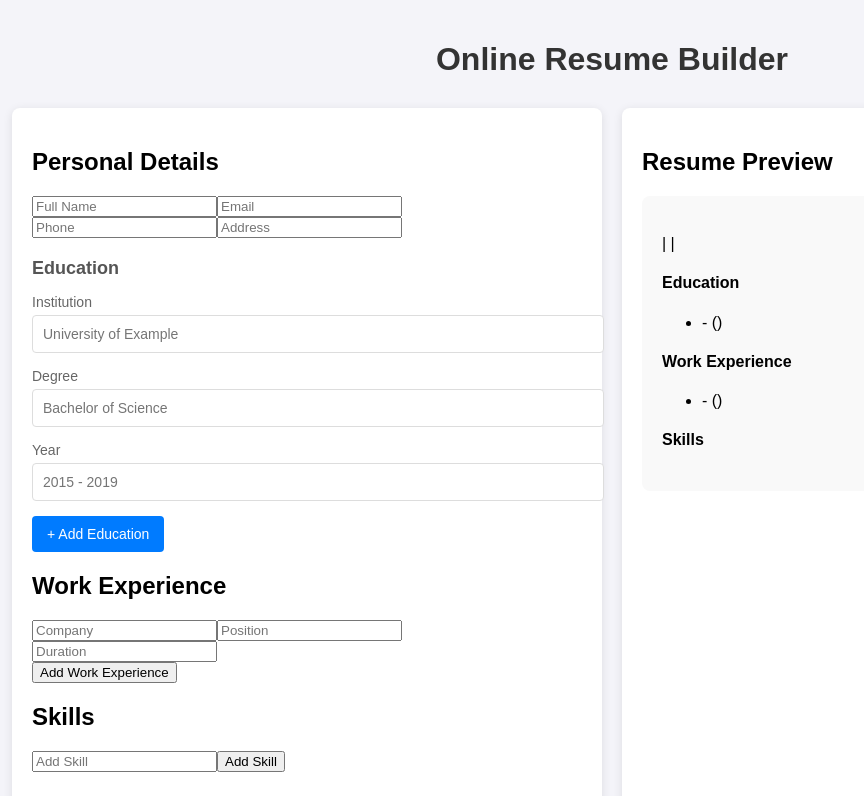
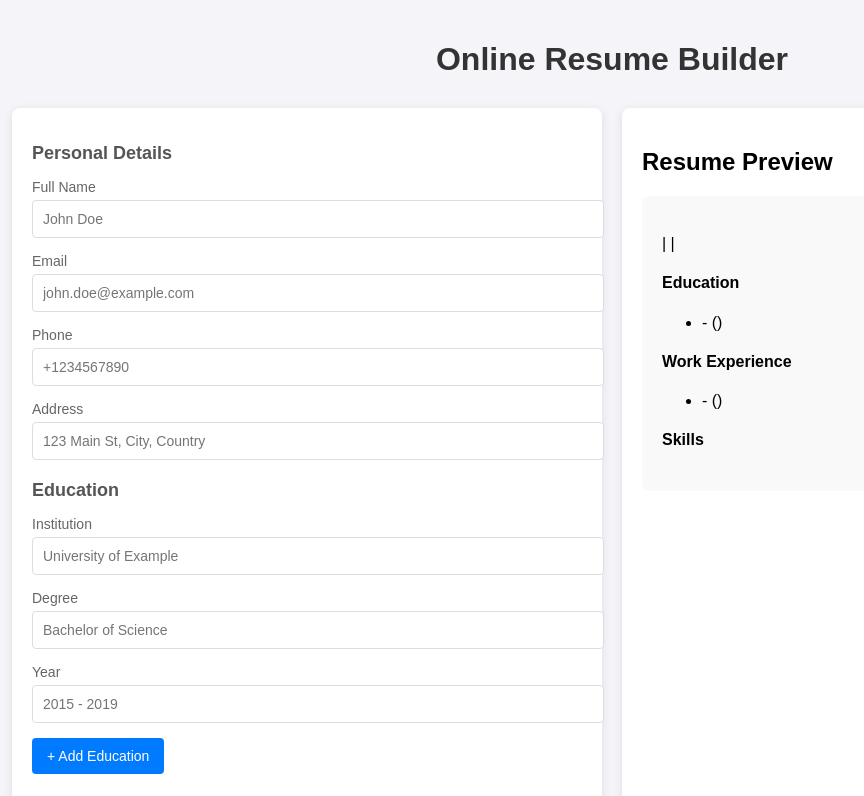
Before and after one commit to RensithUdara/resume-builder, a React (Create React App) app: page / in a window 1280 px wide. Shown: the top 796 px of the page, without its empty margins (28-892 px from the left). Built offline with nearby package versions, Linux system fonts and the light colour scheme.

Commit message:
style: enhance PersonalDetails component with improved structure and labels for input fields

```diff
--- a/src/components/PersonalDetails.js
+++ b/src/components/PersonalDetails.js
@@ -8,35 +8,47 @@ function PersonalDetails({ personalDetails, setPersonalDetails }) {
 
   return (
     <div className="form-section">
-      <h2>Personal Details</h2>
+      <h2 className="section-title">Personal Details</h2>
+      <div className="input-group">
+        <label>Full Name</label>
         <input
           type="text"
           name="name"
-        placeholder="Full Name"
+          placeholder="John Doe"
           value={personalDetails.name}
           onChange={handleChange}
         />
+      </div>
+      <div className="input-group">
+        <label>Email</label>
         <input
           type="email"
           name="email"
-        placeholder="Email"
+          placeholder="john.doe@example.com"
           value={personalDetails.email}
           onChange={handleChange}
         />
+      </div>
+      <div className="input-group">
+        <label>Phone</label>
         <input
           type="tel"
           name="phone"
-        placeholder="Phone"
+          placeholder="+1234567890"
           value={personalDetails.phone}
           onChange={handleChange}
         />
+      </div>
+      <div className="input-group">
+        <label>Address</label>
         <input
           type="text"
           name="address"
-        placeholder="Address"
+          placeholder="123 Main St, City, Country"
           value={personalDetails.address}
           onChange={handleChange}
         />
+      </div>
     </div>
   );
 }
```
Lines whose indentation alone changed are shown as unchanged.
